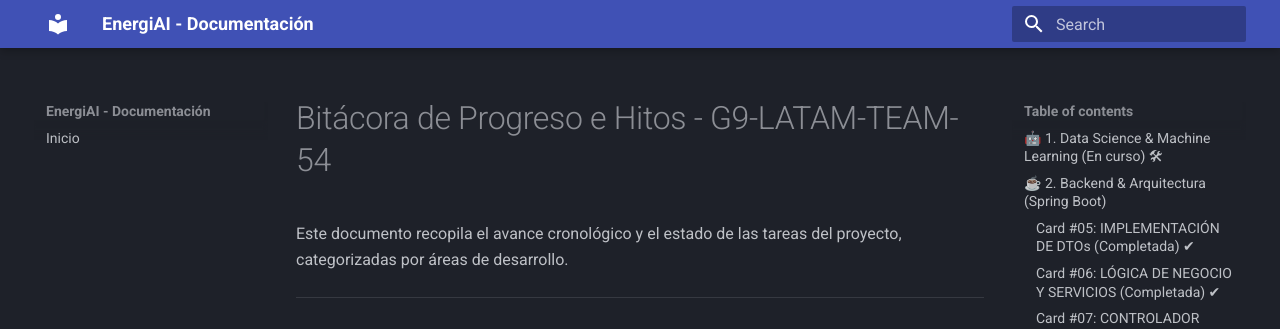
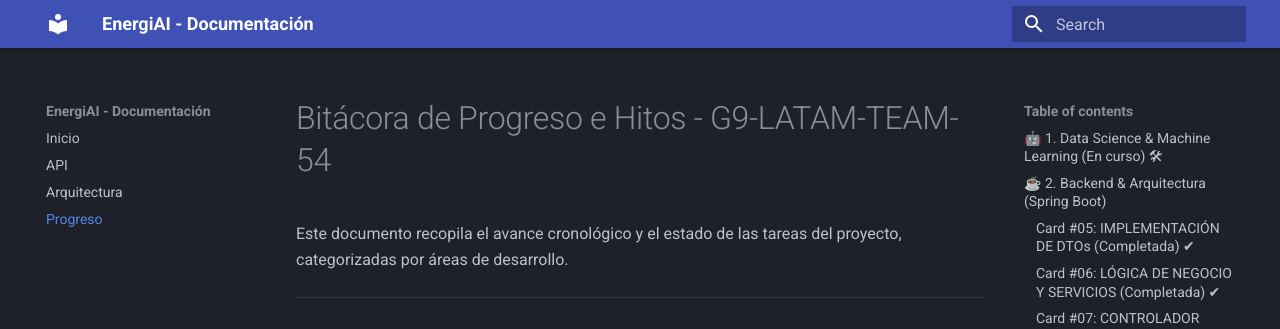
Before and after one commit to No-Country-simulation/G9-LATAM-TEAM-54, an MkDocs documentation site: the page built from docs/PROGRESS.md, in a window 1280 px wide. Shown: the top 329 px of the page. Built offline with MkDocs 1.6.1 and Material for MkDocs 9.7.7, drawn with Linux system fonts in a browser that asks for light colours; some of the changed lines change nothing that is shown.

Commit message:
Update mkdocs.md

```diff
--- a/mkdocs.yml
+++ b/mkdocs.yml
@@ -14,3 +14,6 @@ theme:
 
 nav:
   - Inicio: index.md
+  - API: API.md
+  - Arquitectura: ARCHITECTURE.md
+  - Progreso: PROGRESS.md
```
